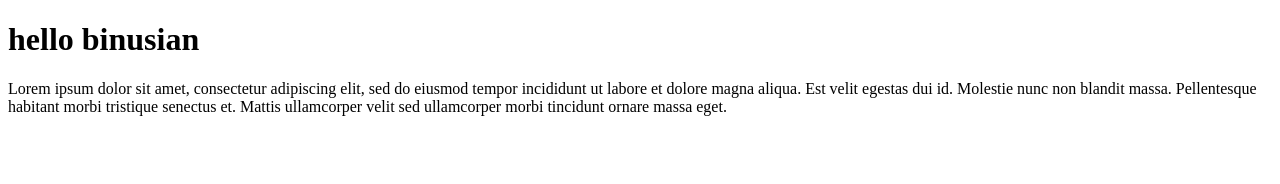
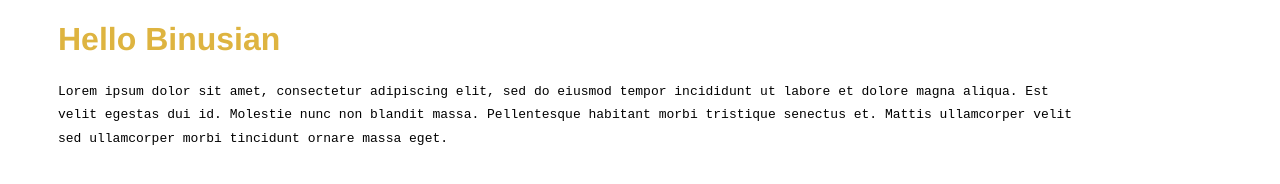
Before and after one commit to aditiapratama/cppweb07, a plain HTML site: page index.html in a window 1280 px wide. Drawn offline with Linux system fonts and the light colour scheme.

Commit message:
add main.css and styling the content a lil bit

```diff
--- a/index.html
+++ b/index.html
@@ -2,6 +2,7 @@
 <html>
     <head>
         <title> Website Binus CPP 07</title>
+        <link rel="stylesheet" type="text/css" href="main.css">
     </head>
     <body>
         <h1> hello binusian</h1>
--- /dev/null
+++ b/main.css
@@ -0,0 +1,15 @@
+body {
+    width: 80%;
+    padding: 0 50px;
+}
+
+h1 {
+    font-family: Helvetica,sans-serif;
+    text-transform: capitalize;
+    color: #deb440;
+}
+
+p {
+    font-family: monospace;
+    line-height: 1.8em;
+}
```
